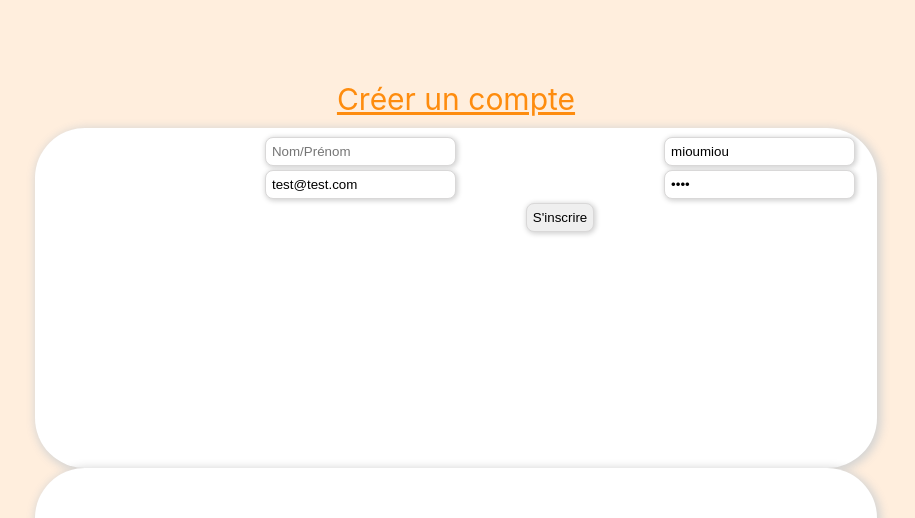
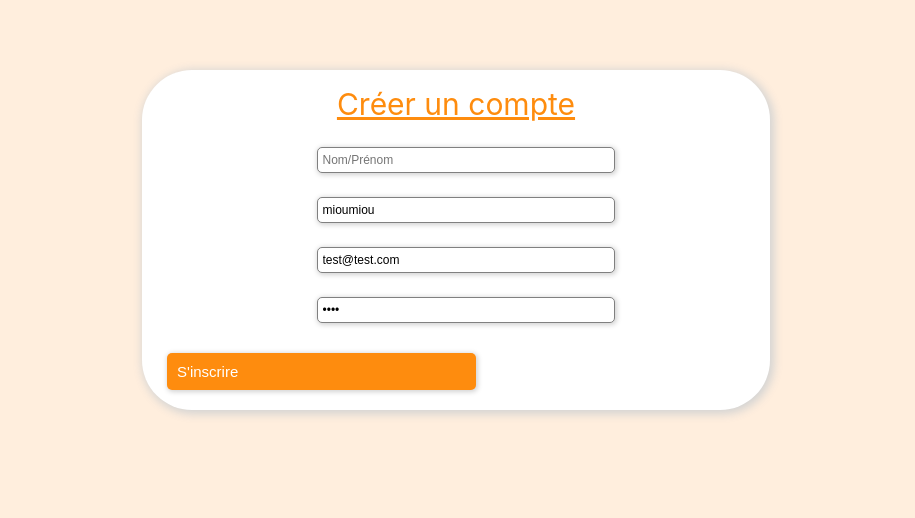
Before and after one commit to Hiloul/chatMatch1, a Vue app: page /createAccount in a window 1280 px wide. Shown: the part 213-731 px from the top of the page, without its empty margins (184-1099 px from the left). Built offline with nearby package versions, Linux system fonts and the light colour scheme; grey boxes are pictures that could not be loaded.

Commit message:
nex form

```diff
--- a/src/views/CreateAccountView.vue
+++ b/src/views/CreateAccountView.vue
@@ -43,14 +43,13 @@ export default {
 </script>
 
 <template>
-  <h1>Créer un compte</h1>
-
   <form @submit.prevent="register">
+    <h1>Créer un compte</h1>
     <div class="input-container">
-
       <label for="nomInput"></label>
       <input placeholder="Nom/Prénom" id="nomInput" v-model="nom" required />
-
+    </div>
+    <div class="input-container">
       <label for="pseudoInput"></label>
       <input
         type="text"
@@ -59,7 +58,8 @@ export default {
         v-model="pseudo"
         required
       />
-
+    </div>
+    <div class="input-container">
       <label for="emailInput"></label>
       <input
         type="email"
@@ -68,7 +68,8 @@ export default {
         v-model="email"
         required
       />
-
+    </div>
+    <div class="input-container">
       <label for="passwordInput"></label>
       <input
         type="password"
@@ -77,8 +78,8 @@ export default {
         v-model="password"
         required
       />
-      <input class="createaccount-btn" type="submit" value="S'inscrire"/>
     </div>
+    <input class="createaccount-btn" type="submit" value="S'inscrire" />
   </form>
 
   <div class="input-container">
@@ -92,7 +93,10 @@ export default {
 </template>
 
 <style scoped>
-div {
+form {
+  display: flex;
+  flex-direction: column;
+
   background-color: white;
   height: 340px;
   padding: 5px;
@@ -100,19 +104,61 @@ div {
   border-radius: 50px;
 }
 
+.input-container {
+  margin: 10px;
+  display: flex;
+  flex-direction: row;
+}
+
+.input-container label {
+  padding: 5px;
+}
+
+.input-container input {
+  border: 1px solid grey;
+  padding: 5px;
+  font-size: 12px;
+  border-radius: 5px;
+  flex-grow: 1;
+}
+
+.createaccount-btn {
+  margin: 20px;
+  padding: 10px;
+  background-color: #fe8c0e;
+  color: white;
+  border: 0px;
+  border-radius: 5px;
+  font-size: 15px;
+}
+
+.createaccount-btn:hover {
+  cursor: pointer;
+  background-color: #ffeedd;
+  box-shadow: 1px 1px 5px 1px lightgray;
+  color: #fe8c0e;
+  transition: all 0.3s;
+}
+
+.success {
+  margin-top: 20px;
+  padding: 10px;
+  background-color: #2c962c;
+  color: white;
+}
+
+.error {
+  margin-top: 20px;
+  padding: 10px;
+  background-color: #b42f26;
+  color: white;
+}
+
 h1 {
   text-align: center;
   text-decoration: underline;
   padding: 5px;
   color: #fe8c0e;
-}
-
-form {
-  display: flex;
-  flex-direction: column;
-  gap: 1rem;
-
-  text-align: center;
 }
 
 input {
@@ -129,26 +175,4 @@ input {
   outline: none;
   max-width: 50%;
 }
-
-button {
-  margin-left: 45%;
-  padding: 10px;
-  text-align: justify;
-  border-radius: 10px;
-  margin-top: 1rem;
-  padding: 6px;
-  border-radius: 8px;
-  border: none;
-  font-weight: 600;
-  outline: none;
-  background-color: #fe8c0e;
-  color: white;
-}
-
-button:hover {
-  background-color: #ffeedd;
-  box-shadow: 1px 1px 5px 1px lightgray;
-  color: #fe8c0e;
-  transition: all 0.3s;
-}
 </style>
```
